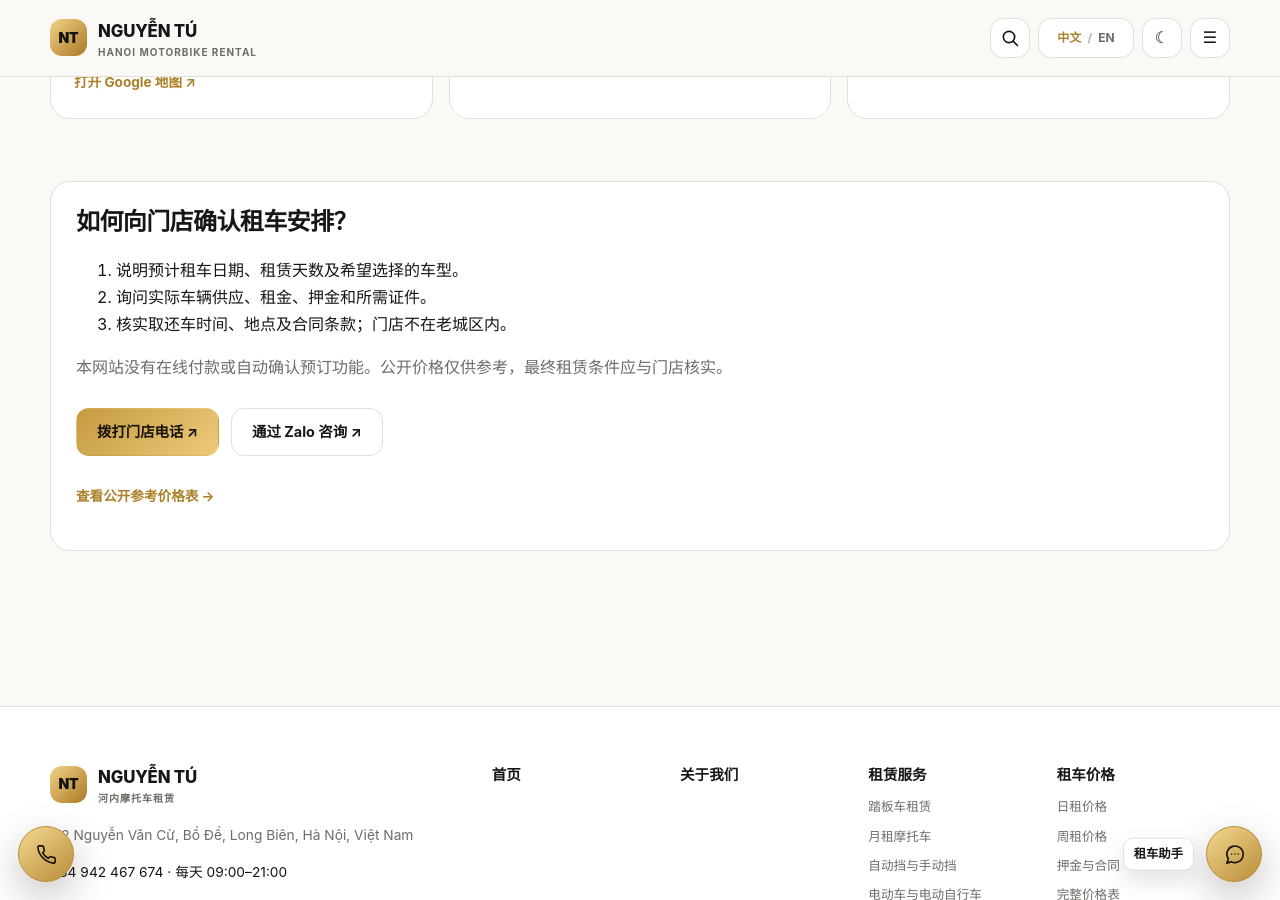
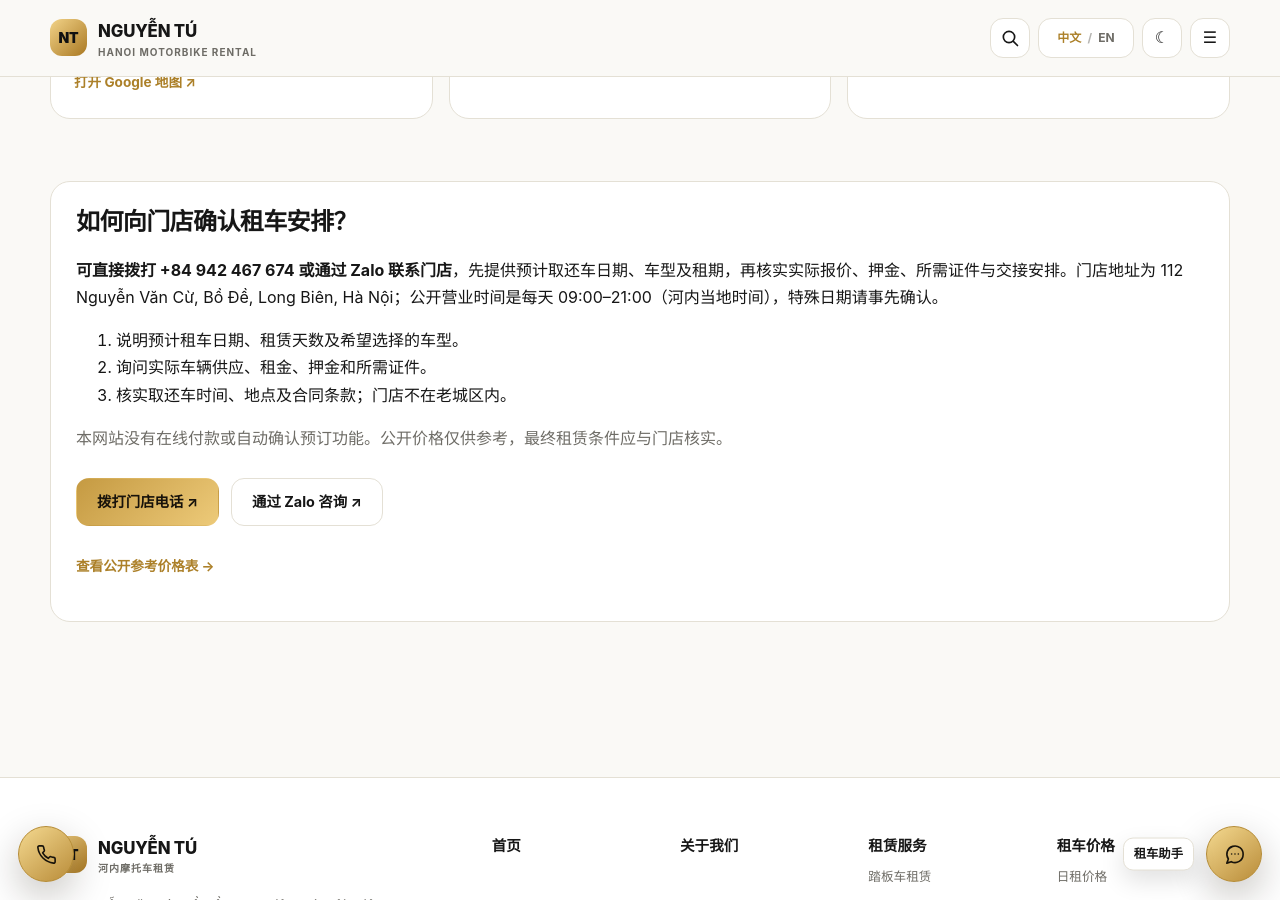
Before and after one commit to thuexemayhanoi/china, a Jekyll site: the page built from contact/index.html, in a window 1280 px wide and 900 px high, scrolled down 569 px. Built offline with Jekyll 4.4.1, drawn with Linux system fonts in a browser that asks for light colours.

Commit message:
seo(china): improve factual answer-first FAQs in contact/index.html

```diff
--- a/contact/index.html
+++ b/contact/index.html
@@ -7,4 +7,4 @@ breadcrumbs: [{"label":"联系我们"}]
 schema_type: "ContactPage"
 ---
 <div class="page-head"><span class="eyebrow">CONTACT</span><h1>Nguyễn Tú 河内摩托车租赁联系方式</h1><p class="lead">咨询车型、租期、押金或取还车条件之前，请准备预计租车日期与想租的车型。</p></div><div class="cards"><div class="card"><span class="card-id">VISIT</span><h3>门店地址</h3><p>{{ site.data.site.business.address }}</p><a class="card-link" href="{{ site.data.site.business.maps }}" target="_blank" rel="noopener noreferrer">打开 Google 地图 ↗</a></div><div class="card"><span class="card-id">PHONE / ZALO</span><h3>电话 / Zalo</h3><p><a href="tel:{{ site.data.site.business.phone_e164 }}">{{ site.data.site.business.phone_display }}</a></p><a class="card-link" href="{{ site.data.site.business.zalo }}" target="_blank" rel="noopener noreferrer">联系 Zalo ↗</a></div><div class="card"><span class="card-id">OPEN DAILY</span><h3>营业时间</h3><p>每天 {{ site.data.site.business.hours }}（河内当地时间）</p><span class="muted small">出发前建议联系门店确认服务安排。</span></div></div>
-<section class="section"><div class="inner-panel"><h2>如何向门店确认租车安排？</h2><ol><li>说明预计租车日期、租赁天数及希望选择的车型。</li><li>询问实际车辆供应、租金、押金和所需证件。</li><li>核实取还车时间、地点及合同条款；门店不在老城区内。</li></ol><p class="muted">本网站没有在线付款或自动确认预订功能。公开价格仅供参考，最终租赁条件应与门店核实。</p><div class="hero-actions"><a class="btn btn-primary" href="tel:{{ site.data.site.business.phone_e164 }}">拨打门店电话 ↗</a><a class="btn btn-secondary" href="{{ site.data.site.business.zalo }}" target="_blank" rel="noopener noreferrer">通过 Zalo 咨询 ↗</a></div><p><a class="card-link" href="{{ site.data.site.domain }}/prices/">查看公开参考价格表 →</a></p></div></section>
+<section class="section"><div class="inner-panel"><h2>如何向门店确认租车安排？</h2><p><strong>可直接拨打 {{ site.data.site.business.phone_display }} 或通过 Zalo 联系门店</strong>，先提供预计取还车日期、车型及租期，再核实实际报价、押金、所需证件与交接安排。门店地址为 {{ site.data.site.business.address_short }}；公开营业时间是每天 {{ site.data.site.business.hours }}（河内当地时间），特殊日期请事先确认。</p><ol><li>说明预计租车日期、租赁天数及希望选择的车型。</li><li>询问实际车辆供应、租金、押金和所需证件。</li><li>核实取还车时间、地点及合同条款；门店不在老城区内。</li></ol><p class="muted">本网站没有在线付款或自动确认预订功能。公开价格仅供参考，最终租赁条件应与门店核实。</p><div class="hero-actions"><a class="btn btn-primary" href="tel:{{ site.data.site.business.phone_e164 }}">拨打门店电话 ↗</a><a class="btn btn-secondary" href="{{ site.data.site.business.zalo }}" target="_blank" rel="noopener noreferrer">通过 Zalo 咨询 ↗</a></div><p><a class="card-link" href="{{ site.data.site.domain }}/prices/">查看公开参考价格表 →</a></p></div></section>
```
